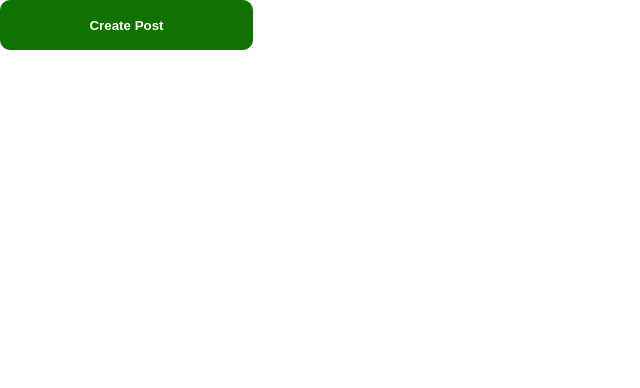
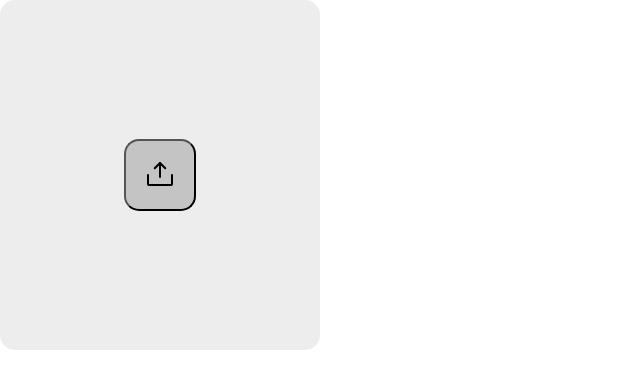
Before and after one commit to jordannaranja/coffee_spies, a React (Create React App) app in the folder coffee_spies/: page / in a window 1280 px wide. Shown: the top 388 px of the page, without its empty margins (0-640 px from the left). Built offline with nearby package versions, Linux system fonts and the light colour scheme.

Commit message:
Initial Comp setup done

```diff
--- a/coffee_spies/src/App.js
+++ b/coffee_spies/src/App.js
@@ -4,6 +4,9 @@ import LoginButton from '../src/comps/LoginButton';
 import PostInput from '../src/comps/PostInput';
 import PostDescInput from '../src/comps/PostDescInput';
 import CreatePostButton from '../src/comps/CreatePostButton';
+import Cancel from '../src/comps/Cancel';
+import ProfileSelect from './comps/ProfileSelect';
+import ProfileUpload from './comps/ProfileUpload';
 
 function App() {
   return (
@@ -11,7 +14,10 @@ function App() {
     // <LoginButton />
     // <PostInput />
     // <PostDescInput />
-    <CreatePostButton />
+    // <CreatePostButton />
+    // <Cancel />
+    // <ProfileSelect />
+    <ProfileUpload />
   );
 }
 
--- a/coffee_spies/src/comps/Cancel/index.js
+++ b/coffee_spies/src/comps/Cancel/index.js
@@ -5,7 +5,9 @@ const Button = styled.button`
   position: absolute;
   width: 50px;
   height: 50px;
+  border-radius: 50px;
   align-item:center;
+  font-size: 27pt;
 
   background: #FFFFFF;
   box-shadow: 0px 0px 10px rgba(0, 0, 0, 0.25);
--- a/coffee_spies/src/comps/ProfileSelect/index.js
+++ b/coffee_spies/src/comps/ProfileSelect/index.js
@@ -5,10 +5,6 @@ const Container = styled.div`
   width: auto;
   height: 90px;
   align-items: center;
-  background: url(Unsplash-Avatars_0004s_0015_ali-pazani-_AIaWSaSTVI-unsplash.jpg);
-  border: 2px solid #66B700;
-  box-sizing: border-box;
-  border-radius: 10px;
 `;
 
 const Button = styled.button`
@@ -28,12 +24,14 @@ const Button2 = styled.button`
   height: 70px;
 
   background: url(Unsplash-Avatars_0004s_0015_ali-pazani-_AIaWSaSTVI-unsplash.jpg);
+  border: 1px solid #ffffff;
+  box-sizing: border-box;
   border-radius: 10px;
 `;
 
 const ProfileSelect = () => {
-    return
-    <Container>
+
+    return <Container>
 
       <Button></Button>
       <Button2></Button2>
--- a/coffee_spies/src/comps/ProfileUpload/index.js
+++ b/coffee_spies/src/comps/ProfileUpload/index.js
@@ -5,6 +5,9 @@ const Container = styled.div`
   position: absolute;
   width: 320px;
   height: 350px;
+  display: flex;
+  align-items: center;
+  justify-content: center;
 
   background: #EDEDED;
   border-radius: 15px;
```
